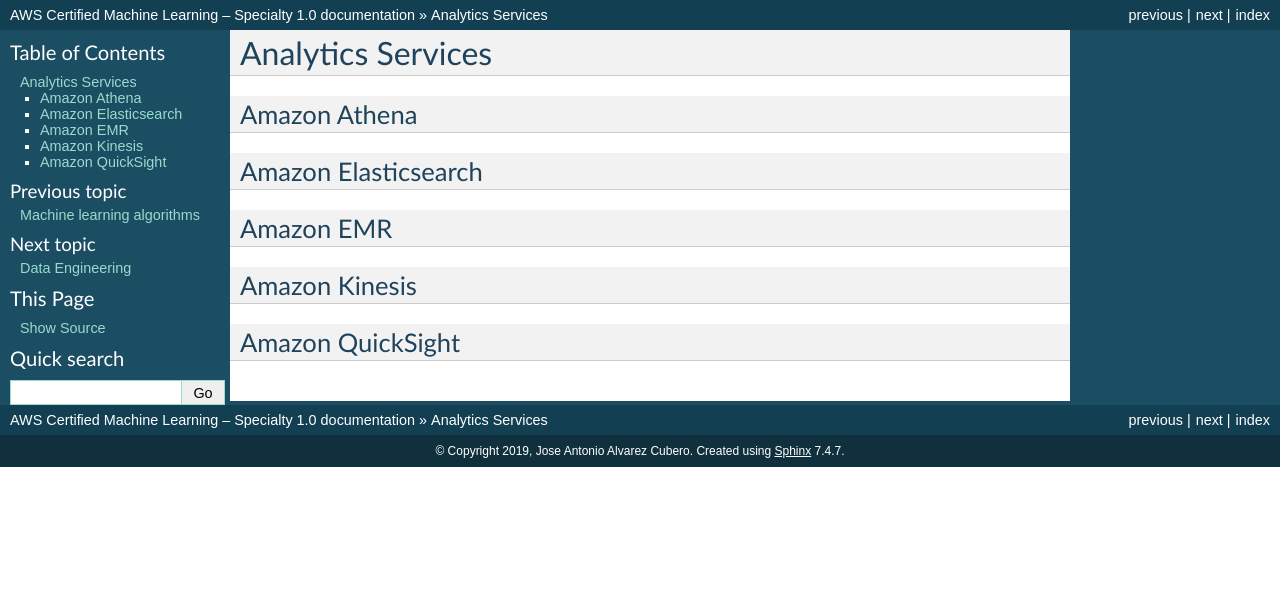
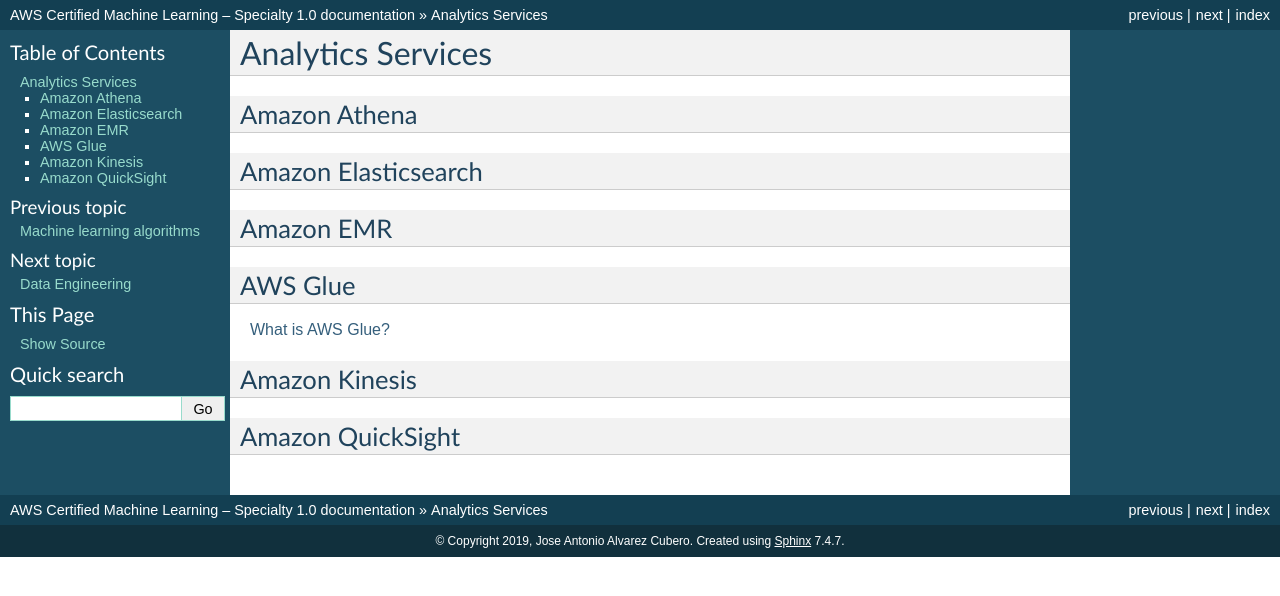
Before and after one commit to jacubero/aws-ml, a Sphinx documentation site: the page built from docs/analytics.rst, in a window 1280 px wide. Shown: the top 596 px of the page. Built offline with Sphinx 7.4.7, drawn with Linux system fonts in a browser that asks for light colours; formulas are drawn with MathJax 3; pages that are not in the unit, such as notebooks, are missing from menus.

Commit message:
New version

```diff
--- a/docs/analytics.rst
+++ b/docs/analytics.rst
@@ -13,6 +13,11 @@
 Amazon EMR
 **********
 
+AWS Glue
+********
+
+`What is AWS Glue? <https://www.youtube.com/watch?v=qgWMfNSN9f4&feature=emb_logo>`_
+
 Amazon Kinesis
 **************
 
```
